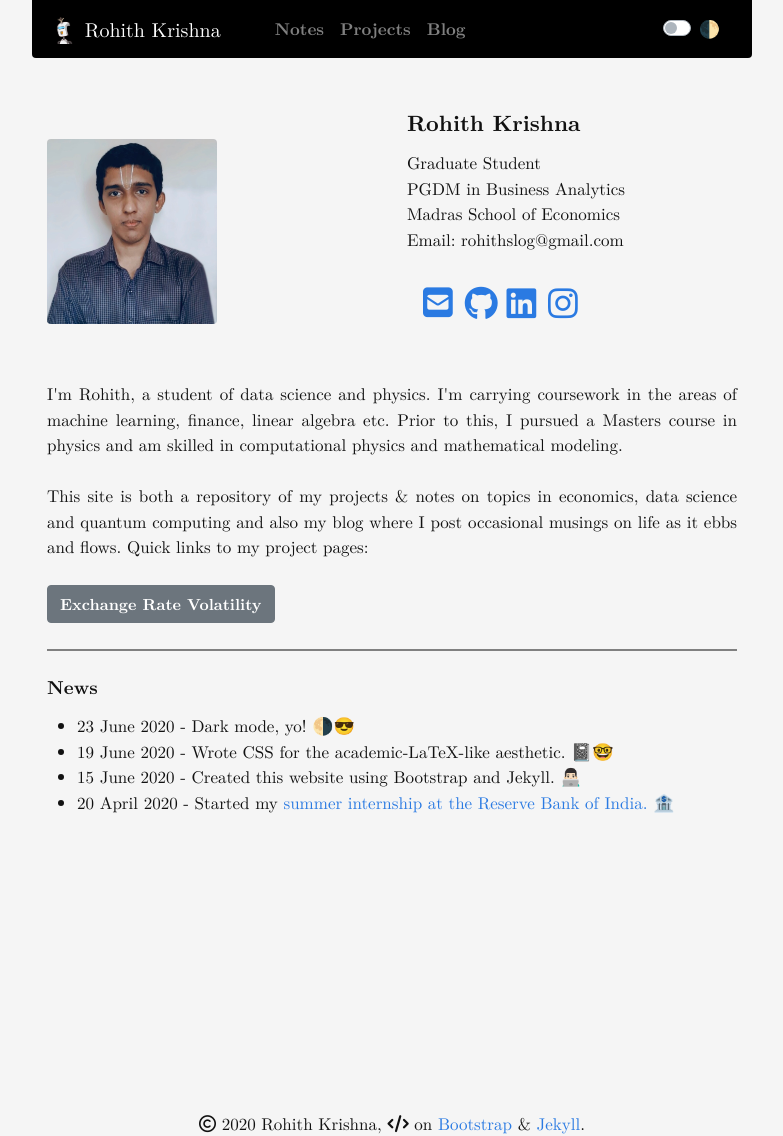
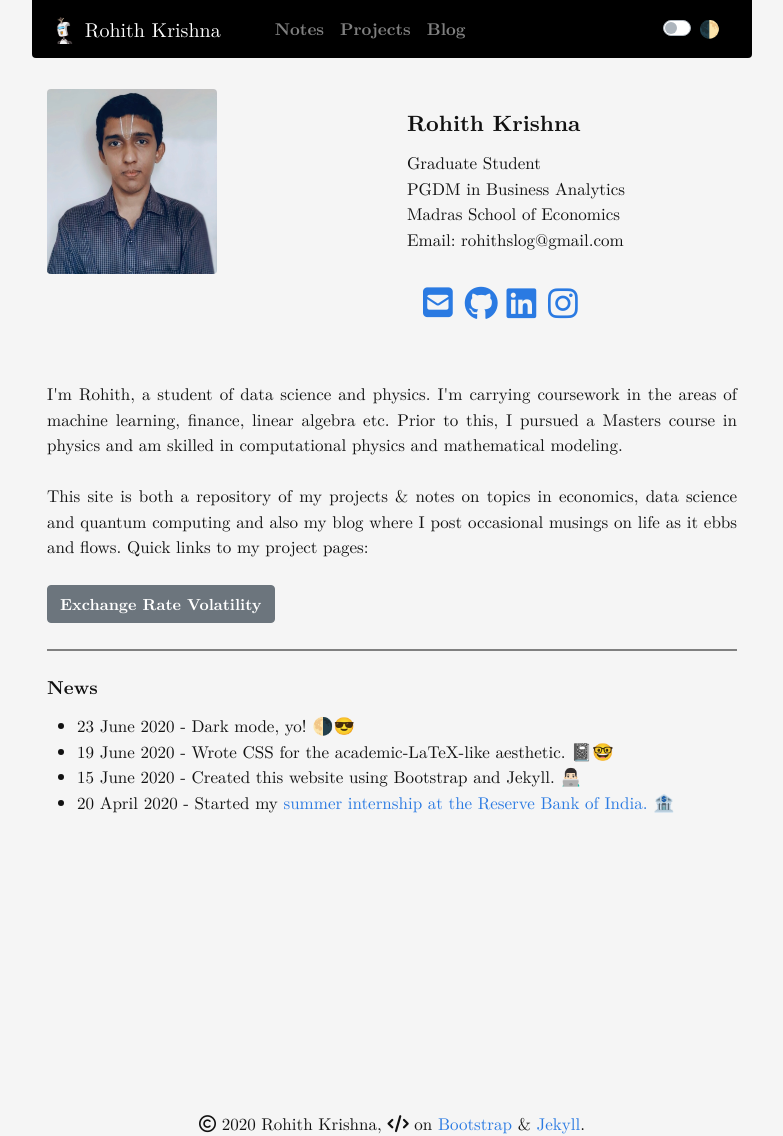
Before and after one commit to rohithmay/rohithmay.github.io, a Jekyll site: the page built from index.md, in a window 1280 px wide. Shown: the whole page, without its empty margins (248-1031 px from the left). Built offline with Jekyll 4.4.1, drawn with Linux system fonts in a browser that asks for light colours; nearby versions of some CDN libraries; a style sheet for code colours, icons or effects is not loaded.

Commit message:
Update index.md

```diff
--- a/index.md
+++ b/index.md
@@ -9,7 +9,7 @@ title: Rohith Krishna
 
 
                   <div class="col ml-auto d-flex align-items-center">
-                      <img style="margin: 50px 0 0px 0;"
+                      <img style="margin: 0px 0 50px 0;"
                            id="gravatar-img"
                            src="images/pro-pic.jpg"
                            class="rounded"
```
